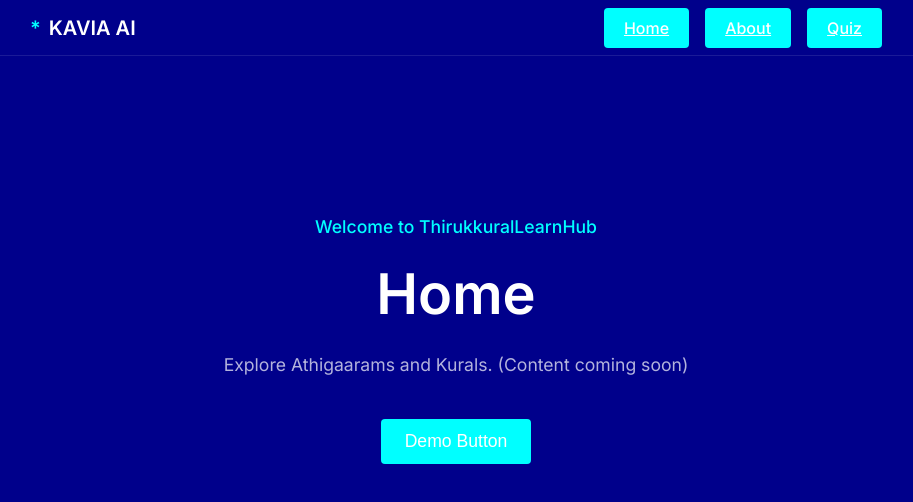
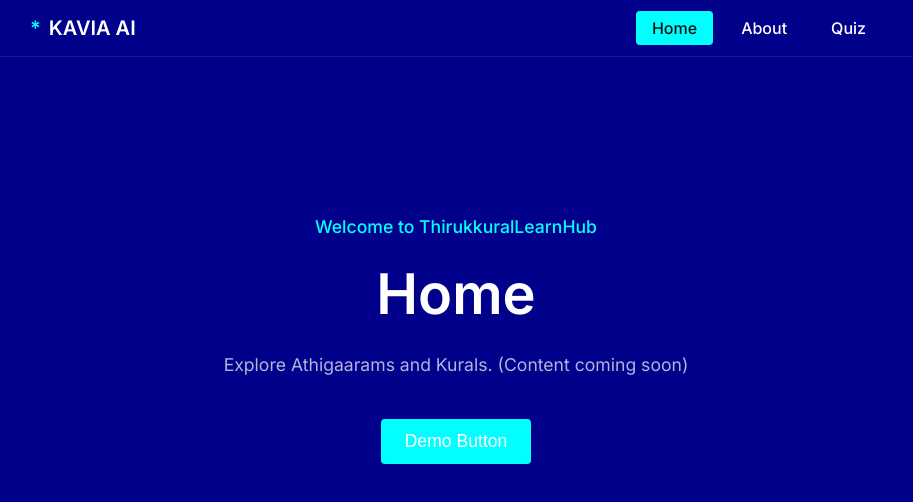
Before and after one commit to Workflow-Manager-admin/thirukkurallearnhub-33321-b15f6c09, a React (Create React App) app in the folder thirukkurallearnhub_web_app/: page / in a window 1280 px wide. Shown: the top 502 px of the page, without its empty margins (184-1097 px from the left). Built offline with nearby package versions, Linux system fonts and the light colour scheme; the HTML template or start-up script is replaced by a standard one.

Commit message:
Auto-commit: Changes as of 2025-06-06T09:56:18.580361+00:00

```diff
--- a/thirukkurallearnhub_web_app/src/App.js
+++ b/thirukkurallearnhub_web_app/src/App.js
@@ -1,6 +1,7 @@
 import React from 'react';
 import './App.css';
-import { BrowserRouter, Routes, Route, Link } from 'react-router-dom';
+import { BrowserRouter, Routes, Route } from 'react-router-dom';
+import NavigationBar from './NavigationBar';
 
 /**
  * Placeholder Home component
@@ -60,22 +61,8 @@ function App() {
   return (
     <BrowserRouter>
       <div className="app">
-        <nav className="navbar">
-          <div className="container">
-            <div style={{ display: 'flex', justifyContent: 'space-between', width: '100%' }}>
-              <div className="logo">
-                <span className="logo-symbol">*</span> KAVIA AI
-              </div>
-              <div style={{ display: 'flex', gap: '16px' }}>
-                <Link className="btn" to="/">Home</Link>
-                <Link className="btn" to="/about">About</Link>
-                <Link className="btn" to="/quiz">Quiz</Link>
-              </div>
-            </div>
-          </div>
-        </nav>
-
-        <main style={{ paddingTop: '96px' }}>
+        <NavigationBar />
+        <main>
           <div className="container">
             <Routes>
               <Route path="/" element={<HomePage />} />
```
Also changed, not shown: 1 other file (tests, documents, lock files or other folders).
